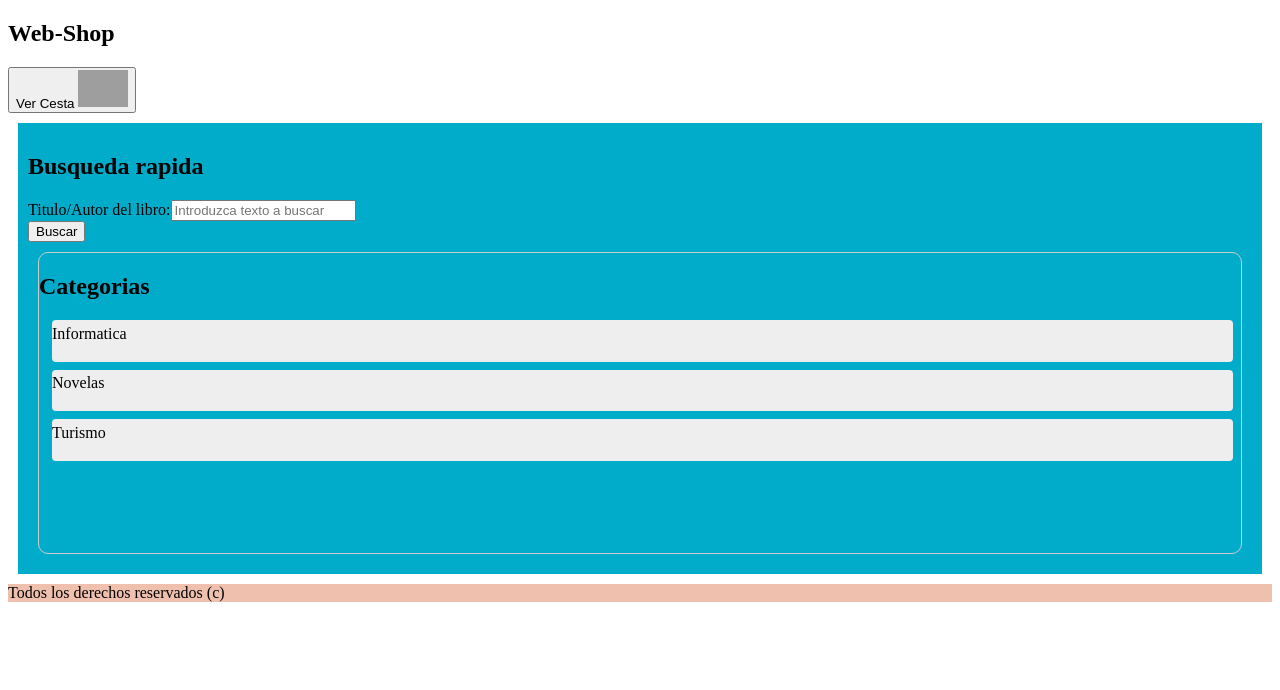
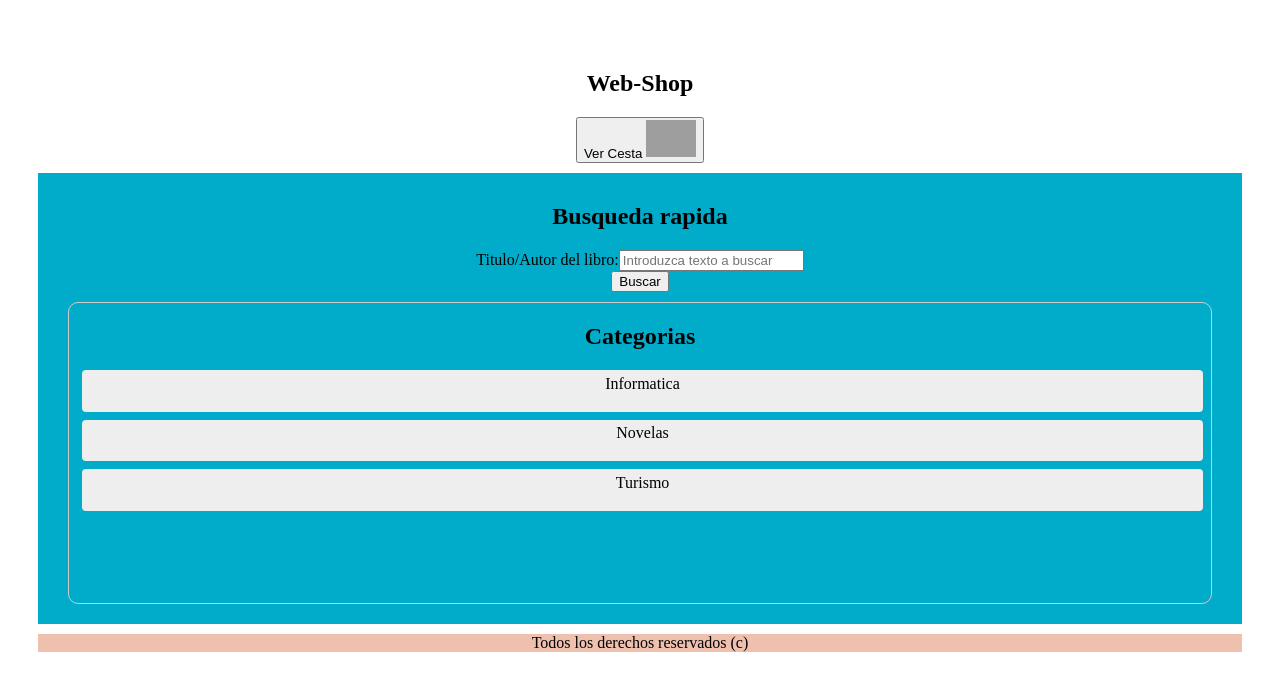
Before and after one commit to callumgordon90/Webshop_with_Angular_and_Spring_Boot, an Angular app: page / in a window 1280 px wide. Shown: the top 690 px of the page. Built offline with nearby package versions, Linux system fonts and the light colour scheme; grey boxes are pictures that could not be loaded.

Commit message:
added css components to the main app component

```diff
--- a/src/app/app.component.css
+++ b/src/app/app.component.css
@@ -0,0 +1,21 @@
+.menu{
+    background-color: #00acc9;;
+}
+.portada{
+    background-color: #accad9;
+}
+.header{
+    margin: 0px;
+    padding: 0px;
+}
+.footer{
+    background-color: #f0c0af;
+    margin-bottom: 20px;
+}
+.app{
+    text-align:center;
+    border-radius: 4px;
+    margin-top: 20px;
+    padding: 30px;
+    background: #fff;
+}
```
